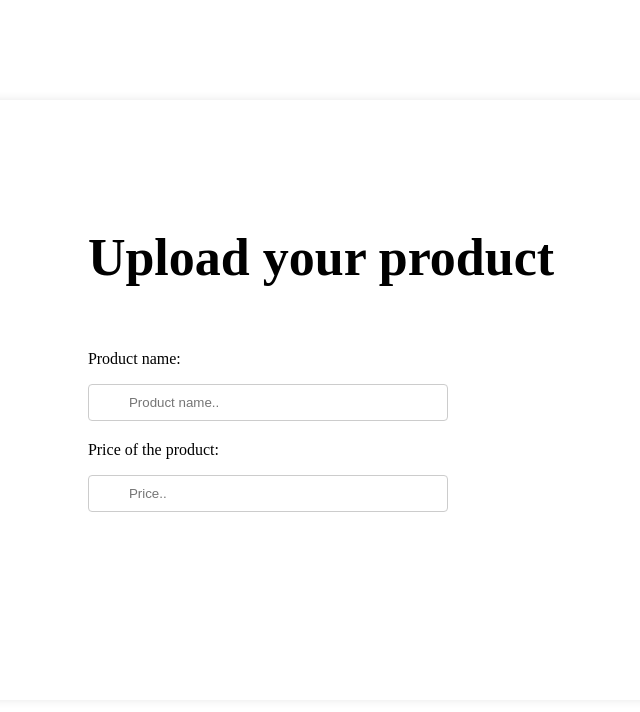
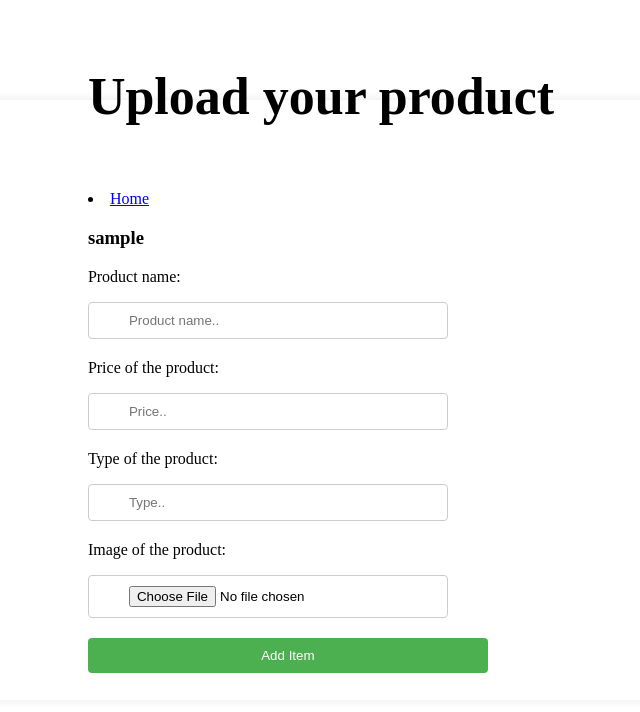
Before and after one commit to cskee/TT8L-12, a Flask app: a page that uses MMU SHOP/templates/sellerform.html in a window 1280 px wide. Shown: the top 712 px of the page, without its empty margins (319-959 px from the left). Run offline with Flask 3, Linux system fonts and the light colour scheme.

Commit message:
Creating a product txt database

```diff
--- a/MMU SHOP/main.py
+++ b/MMU SHOP/main.py
@@ -1,12 +1,98 @@
-from flask import Flask,  redirect, url_for, render_template, request
+from flask import Flask,  redirect, url_for, render_template, request, make_response
+import os
 
 app = Flask(__name__)
 
 mmu_student = False
 
+UPLOAD_FOLDER = 'static/uploads'
+ALLOWED_EXTENSIONS = {'png', 'jpg', 'jpeg', 'gif'}
+app.config['UPLOAD_FOLDER'] = UPLOAD_FOLDER
+
+os.makedirs(UPLOAD_FOLDER, exist_ok=True)
+
+def allowed_file(filename):
+    return '.' in filename and filename.rsplit('.', 1)[1].lower() in ALLOWED_EXTENSIONS
+
+def write_data(product):
+    with open('product.txt', 'a') as file:
+        file.write(f"{product['product_name']},{product['price']},{product['type']},{product['image']}\n")
+
+def delete_data(product):
+    with open('product.txt', 'r') as file:
+        lines = file.readlines()
+
+    with open('product.txt', 'w') as file:
+        for line in lines:
+            parts = line.strip().split(',')
+            if parts[0] != product['product_name']:
+                file.write(line)
+
+
+def read_data():
+    products = []
+    with open('product.txt', 'r') as file:
+        for line in file:
+            parts = line.strip().split(',')
+            if len(parts) == 4:
+                product_name, price, p_type, image = parts
+                products.append({'product_name': product_name, 'price': price, 'type': p_type, 'image': image})
+    return products
+
+
+
+@app.route('/uploadproduct/<name>')
+def uploadproduct(name):
+    return render_template("sellerform.html",name=name,mmustudent=mmustudent)
+
+@app.route('/notuploadproduct/<name>')
+def notuploadproduct(name):
+    return render_template("sellerform.html",name=name)
+
+
+@app.route("/product", methods=['POST', 'GET'])
+def product():
+    name = request.form.get('name')
+    if 'delete' in request.form:
+        product_name_to_delete = request.form['delete']
+        delete_data({'product_name': product_name_to_delete})
+        return redirect(url_for('mmustudent',name=name))
+    else:
+         if request.method == 'POST':
+            if 'image' not in request.files:
+                return redirect(request.url)
+            file = request.files['image']
+            if file.filename == '':
+                return redirect(request.url)
+            if file and allowed_file(file.filename):
+                try:
+                    filename = file.filename
+                    file.save(os.path.join(app.config['UPLOAD_FOLDER'], filename))
+
+                    new_product = {
+                        'name': request.form['name'],
+                        'product_name': request.form['product_name'],
+                        'price': request.form['price'],
+                        'type': request.form['type'],
+                        'image': filename
+                    }
+                    write_data(new_product)
+                except Exception as e:
+                    print(f"Error saving product: {e}")
+    return redirect(url_for('mmustudent', name=name))
+
+
+
+@app.route('/')
+def homepage():
+    name = request.args.get('name')
+    products = read_data()
+    return render_template('homepage.html', name=name, products=products, mmustudent=mmustudent)
+
 @app.route('/mmustudent/<name>')
 def mmustudent(name):
-    return render_template("homepage.html",name=name,mmustudent=mmustudent)
+    products = read_data()
+    return render_template("homepage.html",name=name,mmustudent=mmustudent,products=products)
 
 
 @app.route("/notmmustudent/<name>")
@@ -57,10 +143,6 @@
 
 
 
-@app.route('/uploadproduct/<name>')
-def uploadproduct(name):
-    return render_template("sellerform.html",name=name)
-
 @app.route('/login', methods=['POST', 'GET'])
 def login():
     global mmu_student
@@ -86,5 +168,8 @@
     return response
 
 
+
+
+
 if __name__ == '__main__':
     app.run(debug=True, port=5000)
--- a/MMU SHOP/templates/2-handshop.html
+++ b/MMU SHOP/templates/2-handshop.html
@@ -42,7 +42,7 @@
 <form>
     <div class="search" style="position: absolute; top: 220px; right: 100px;">
         <span class="search-icon material-symbols-outlined">search</span>
-        <input class="search-input" type="search" placeholder="Search.." >
+        <input id="search-input" class="search-input" type="search" placeholder="Search.." onkeypress="Enter(event)">
     </div>
 
     <div class="types_container">
@@ -379,5 +379,6 @@
 
     </div>
 </form>
+    <script src="script.js"></script>
 </body>
 </html>
--- a/MMU SHOP/templates/sellerform.html
+++ b/MMU SHOP/templates/sellerform.html
@@ -4,21 +4,38 @@
 </head>
 <body>
     <div class="form-container">
-        <form action = "http://localhost:5000/uploadproduct" method = "post">
+        <form action="{{url_for('product',name=name)}}" method="post" enctype="multipart/form-data">
 
 
             <h1>Upload your product</h1>
-
+            <li><a href="{% if mmustudent %}{{ url_for('mmustudent', name=name) }}{% else %}{{ url_for('notmmustudent', name=name) }}{% endif %}">Home</a></li>
+            <h3>{{  name  }}</h3>
+            <input type="hidden" name="name" value="{{  name  }}" required>
             <div class="input-group">
                 <p>Product name:</p>
-               <input type="email" name="product_name" placeholder="Product name.."
+               <input type="text" name="product_name" placeholder="Product name.."
                required>
 
             </div>
             <div class="input-group">
                 <p>Price of the product:</p>
-               <input type="password" name="price" placeholder="Price.." required>
+               <input type="number" name="price" placeholder="Price.." required>
             </div>
+
+            <div class="input-group">
+                <p>Type of the product:</p>
+               <input type="text" name="type" placeholder="Type.." required>
+            </div>
+
+            <div class="input-group">
+                <p>Image of the product:</p>
+               <input type="file" name="image" required>
+            </div>
+
+            <div class="input-group">
+                <button type="submit">Add Item</button>
+            </div>
+        </form>
     </div>
 </body>
 </html>
```
Also changed, not shown: MMU SHOP/product_db.sql (deleted, +0 -12 lines), MMU SHOP/templates/electronicdevice.html (+0 -15 lines), MMU SHOP/templates/homepage.html (+23 -4 lines), MMU SHOP/templates/script (1).js (added, +22 -0 lines), MMU SHOP/product.txt (added), MMU SHOP/static/uploads/greenscreen.png (added), MMU SHOP/static/uploads/jeans.jpg (added).
